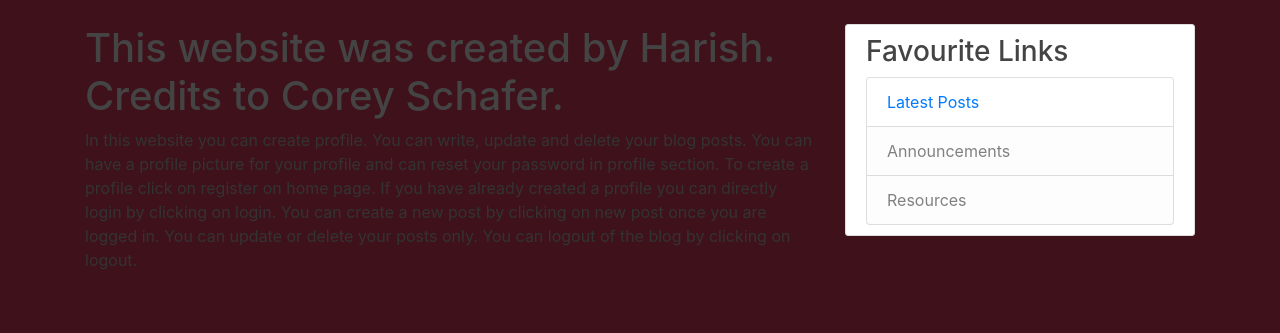
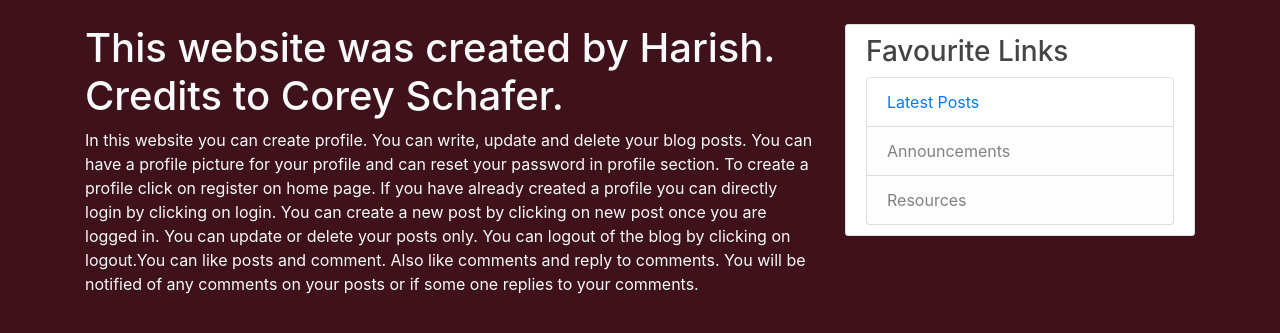
Before and after one commit to harish-gunda18/mysite, a Django app: template blog/templates/blog/about.html in a window 1280 px wide. Shown: the part 56-389 px from the top of the page. Run offline with Django 3.2, Linux system fonts and the light colour scheme; the template is opened without the code that fills it, so the values that code supplies are empty; some libraries are stand-ins or nearby versions.

Commit message:
updated readme and about page

```diff
--- a/blog/templates/blog/about.html
+++ b/blog/templates/blog/about.html
@@ -1,12 +1,13 @@
 {% extends "blog/base.html" %}
 {% block content %}
     <body>
-        <h1>This website was created by Harish. Credits to Corey Schafer.</h1>
-        <p>
+        <h1 class="text-light">This website was created by Harish. Credits to Corey Schafer.</h1>
+        <p class="text-light">
 In this website you can create profile. You can write, update and delete your blog posts.
 You can have a profile picture for your profile and can reset your password in profile section.
 To create a profile click on register on home page. If you have already created a profile you can directly login by
 clicking on login. You can create a new post by clicking on new post once you are logged in. You can update or delete
-your posts only. You can logout of the blog by clicking on logout.</p>
+your posts only. You can logout of the blog by clicking on logout.You can like posts and comment. Also like comments and reply to comments. You will be notified of any comments on your
+posts or if some one replies to your comments.</p>
     </body>
 {% endblock content %}
```
Also changed, not shown: README.md.
